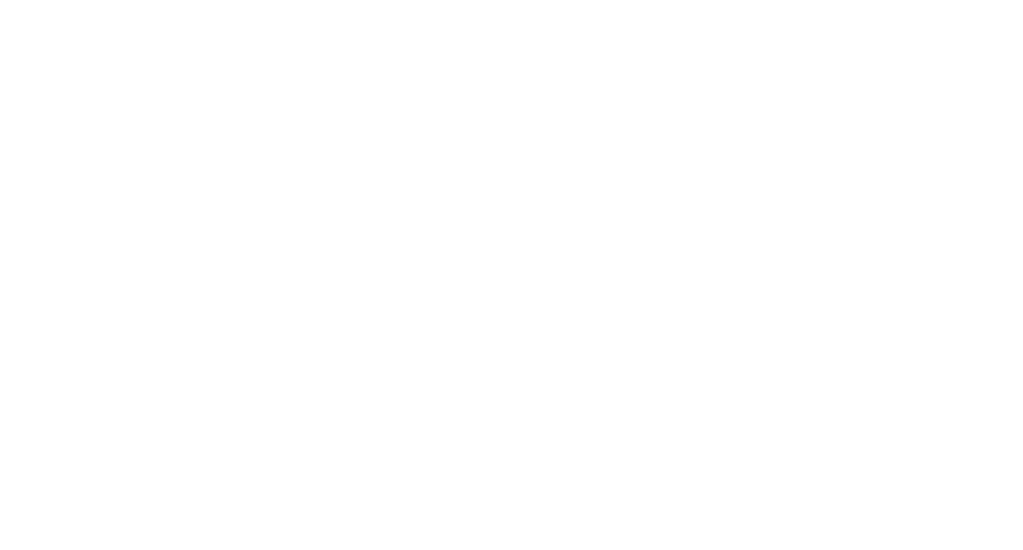
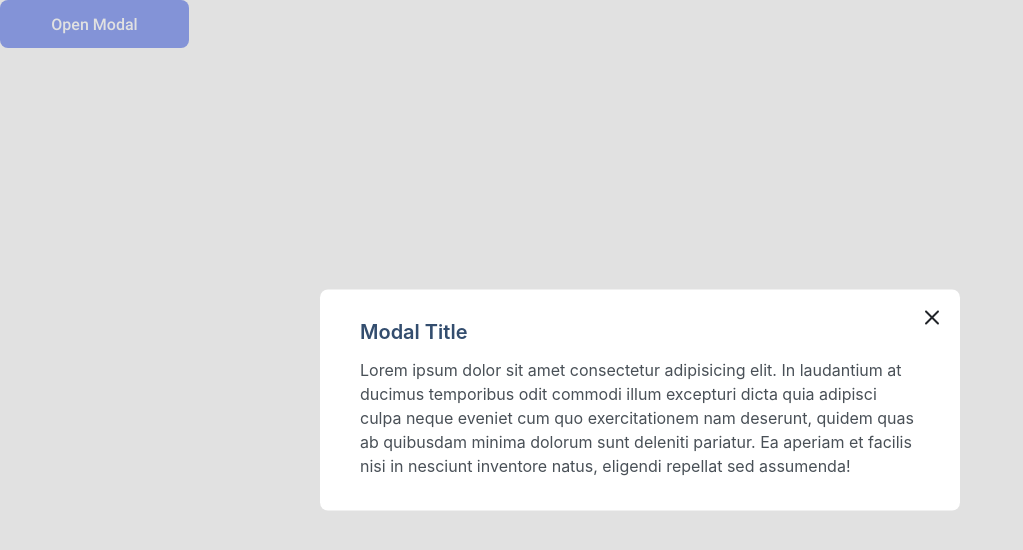
Before and after one commit to js-tasks-ru/htmlcss-20211125_alex-d, a website: page 05-lection3/02-modal/index.html in a window 1280 px wide. Shown: the whole page, without its empty margins (0-1023 px from the left). Drawn offline with Linux system fonts and the light colour scheme.

Commit message:
solution for modal

```diff
--- a/05-lection3/02-modal/index.html
+++ b/05-lection3/02-modal/index.html
@@ -2,11 +2,45 @@
 <!-- Страница с модалкой -->
 <html lang="ru">
   <head>
-        <link rel="stylesheet" href="../../assets/css/main.css">
-        <link rel="stylesheet" href="./modal.css">
+    <link rel="stylesheet" href="../../assets/css/main.css" />
+    <link rel="stylesheet" href="./modal.css" />
     <title>Modal</title>
   </head>
   <body>
+    <button class="modal__open" id="modal-open">Open Modal</button>
+
+    <div class="modal" id="modal">
+      <div class="modal__content">
+        <span class="modal__close" id="modal-close"
+          ><svg
+            width="24"
+            height="24"
+            viewBox="0 0 24 24"
+            fill="none"
+            xmlns="http://www.w3.org/2000/svg"
+          >
+            <path
+              fill-rule="evenodd"
+              clip-rule="evenodd"
+              d="M18.7071 5.29289C19.0976 5.68342 19.0976 6.31658 18.7071 6.70711L6.70711 18.7071C6.31658 19.0976 5.68342 19.0976 5.29289 18.7071C4.90237 18.3166 4.90237 17.6834 5.29289 17.2929L17.2929 5.29289C17.6834 4.90237 18.3166 4.90237 18.7071 5.29289Z"
+              fill="#212429"
+            />
+            <path
+              fill-rule="evenodd"
+              clip-rule="evenodd"
+              d="M5.29289 5.29289C5.68342 4.90237 6.31658 4.90237 6.70711 5.29289L18.7071 17.2929C19.0976 17.6834 19.0976 18.3166 18.7071 18.7071C18.3166 19.0976 17.6834 19.0976 17.2929 18.7071L5.29289 6.70711C4.90237 6.31658 4.90237 5.68342 5.29289 5.29289Z"
+              fill="#212429"
+            />
+          </svg>
+        </span>
+        <div class="modal__title">Modal Title</div>
+        Lorem ipsum dolor sit amet consectetur adipisicing elit. In laudantium
+        at ducimus temporibus odit commodi illum excepturi dicta quia adipisci
+        culpa neque eveniet cum quo exercitationem nam deserunt, quidem quas ab
+        quibusdam minima dolorum sunt deleniti pariatur. Ea aperiam et facilis
+        nisi in nesciunt inventore natus, eligendi repellat sed assumenda!
+      </div>
+    </div>
   </body>
   <script src="./index.js"></script>
 </html>
--- a/05-lection3/02-modal/modal.css
+++ b/05-lection3/02-modal/modal.css
@@ -0,0 +1,62 @@
+.modal {
+  display: block;
+  position: fixed;
+  top: 0;
+  left: 0;
+  height: 100vh;
+  width: 100vw;
+  background-color: rgba(196, 196, 196, 0.5);
+}
+
+.modal__open {
+  height: 48px;
+  width: 189px;
+  border: none;
+  border-radius: 8px;
+  background: var(--blue-2);
+  font-family: 'Roboto';
+  font-size: 16px;
+  font-style: normal;
+  font-weight: 500;
+  line-height: 19px;
+  letter-spacing: 0em;
+  text-align: center;
+  color: var(--white);
+}
+
+.modal__close {
+  position: absolute;
+  padding: 16px;
+  top: 0%;
+  left: 100%;
+  transform: translateX(-100%);
+}
+
+.modal__content {
+  position: absolute;
+  top: 50%;
+  left: 50%;
+  transform: translate(-50%, -50%);
+  min-width: 300px;
+  background: var(--white);
+  padding: 30px 40px 33px;
+  border-radius: 8px;
+  font-family: Inter;
+  font-size: 16px;
+  font-style: normal;
+  font-weight: 400;
+  line-height: 24px;
+  letter-spacing: 0em;
+  text-align: left;
+  color: var(--grey-4);
+}
+
+.modal__title {
+  font-family: Inter;
+  font-style: normal;
+  font-weight: 600;
+  font-size: 20px;
+  line-height: 24px;
+  color: var(--blue-3);
+  margin-bottom: 14px;
+}
--- a/assets/css/main.css
+++ b/assets/css/main.css
@@ -4,21 +4,21 @@
 :root {
   --white: #ffffff;
   --black: #212429;
-    --pink: #F784AD;
-    --purple: #7048E8;
-    --purple-1: #5028C6;
-    --blue: #374FC7;
-    --blue-1: #2342C0;
-    --blue-2: #4263EB;
+  --pink: #f784ad;
+  --purple: #7048e8;
+  --purple-1: #5028c6;
+  --blue: #374fc7;
+  --blue-1: #2342c0;
+  --blue-2: #4263eb;
+  --blue-3: #334d6e;
 
-
-    --red: #F03D3E;
-    --grey-1: #F8F9FA;
-    --grey-2: #DDE2E5;
-    --grey-3: #ACB5BD;
+  --red: #f03d3e;
+  --grey-1: #f8f9fa;
+  --grey-2: #dde2e5;
+  --grey-3: #acb5bd;
   --grey-4: #495057;
-    --grey-5: #E5E5E5;
-    --grey-6: #F9FAFC;
+  --grey-5: #e5e5e5;
+  --grey-6: #f9fafc;
 
   --error: var(--red);
   --success: var(--blue);
@@ -31,6 +31,7 @@
   font-family: 'Roboto', sans-serif;
 }
 
-html, body {
+html,
+body {
   height: 100%;
 }
--- a/assets/fonts/fonts.css
+++ b/assets/fonts/fonts.css
@@ -1,4 +1,6 @@
 @font-face {
-    font-family: 'Inter';
-    src: url(./Inter/Inter-Regular.ttf);
+  font-family: 'Inter';
+  src: url(./Inter/Inter-Regular.ttf);
+  font-family: 'Roboto';
+  src: url(./Roboto/Roboto-Medium.ttf);
 }
```
Also changed, not shown: assets/fonts/Roboto/Roboto-Medium.ttf (added). Lines whose indentation alone changed are shown as unchanged.
